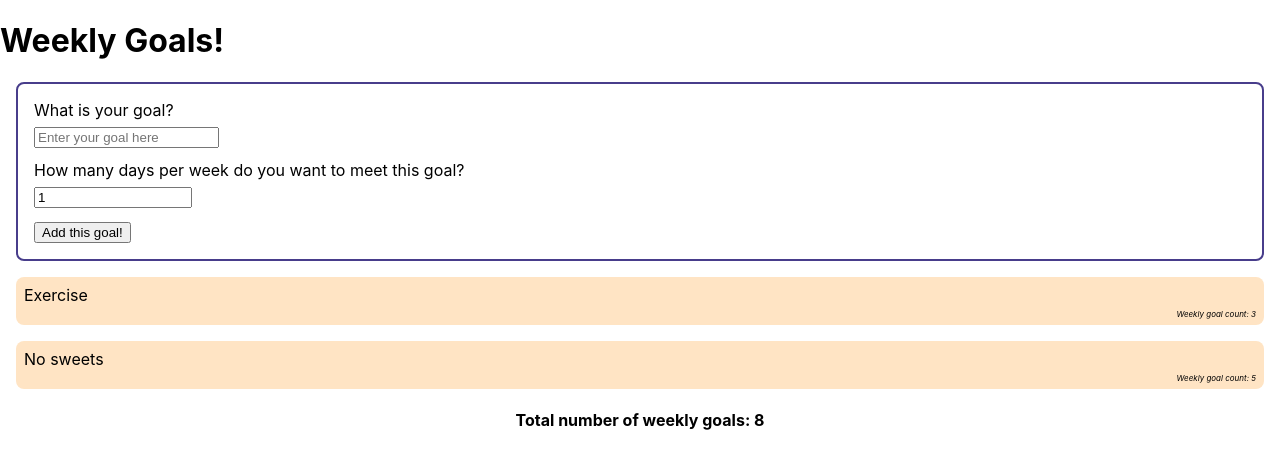
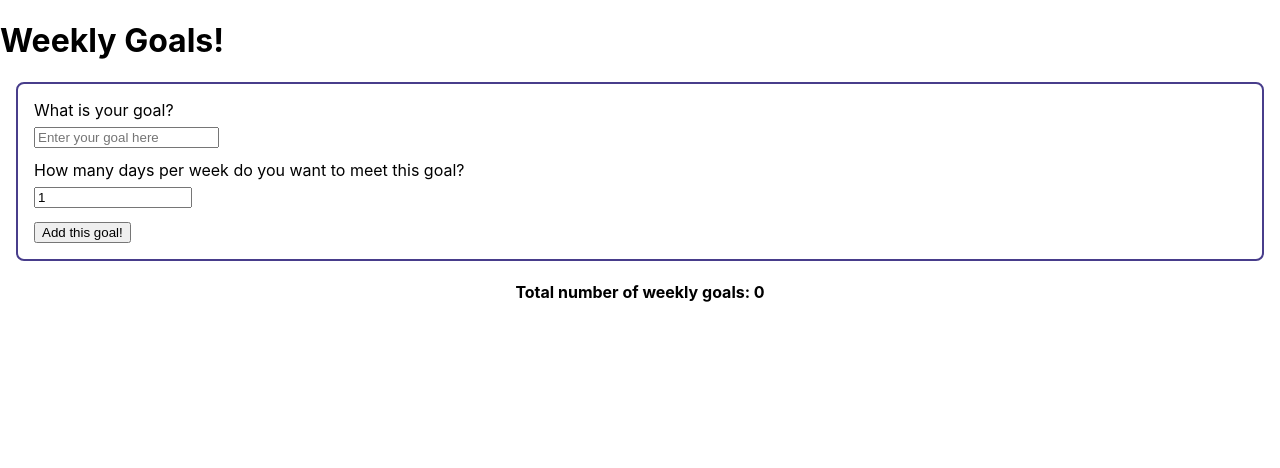
Before and after one commit to mmmaaatttttt/goals_app, a React (Create React App) app: page / in a window 1280 px wide. Shown: the top 468 px of the page. Built offline with nearby package versions, Linux system fonts and the light colour scheme.

Commit message:
fix bug in calculateGoalTotal

```diff
--- a/src/GoalList.js
+++ b/src/GoalList.js
@@ -6,23 +6,28 @@ import "./GoalList.css";
 function calculateGoalTotal(goals) {
   let total = 0;
   for (let goal of goals) {
-    total += goal.count;
+    total += +goal.count;
   }
   return total;
 }
 
 function GoalList(props) {
-  const [goals, setGoals] = useState([
-    { description: "Exercise", count: 3 },
-    { description: "No sweets", count: 5 }
-  ]);
+  const [goals, setGoals] = useState([]);
+
+  function add(newGoal) {
+    setGoals(oldGoals => [newGoal, ...oldGoals]);
+  }
 
   return (
     <div>
       <h1>Weekly Goals!</h1>
-      <NewGoalForm />
-      {goals.map(goal => <Goal {...goal} />)}
-      <h4 className="GoalList-total">Total number of weekly goals: {calculateGoalTotal(goals)}</h4>
+      <NewGoalForm add={add} />
+      {goals.map(goal => (
+        <Goal {...goal} />
+      ))}
+      <h4 className="GoalList-total">
+        Total number of weekly goals: {calculateGoalTotal(goals)}
+      </h4>
     </div>
   );
 }
```
